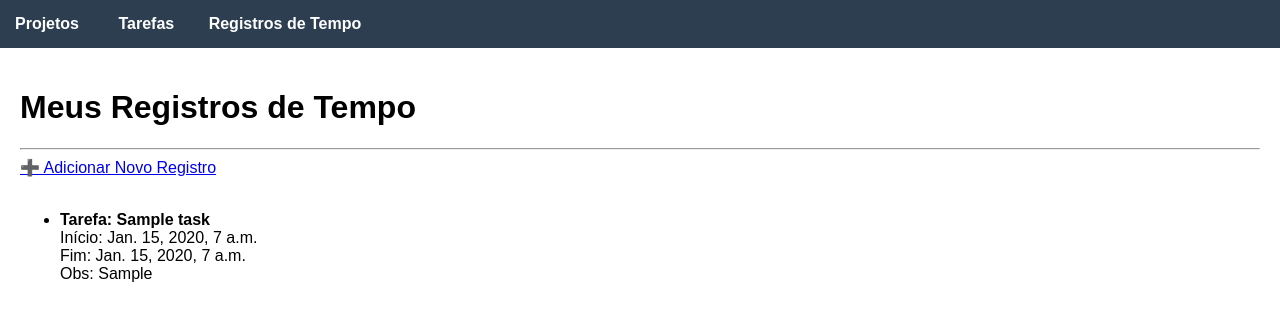
After one commit to jessicamarq/time-tracker, a Django app: page /registros/ in a window 1280 px wide. The commit adds this page. Shown: the top 321 px of the page. Run offline with Django 5.2, Linux system fonts and the light colour scheme; tables that the repository leaves empty hold one stand-in row (values such as "Sample post").

Commit message:
CRUD time register

```diff
--- a/tracker/templates/tracker/base.html
+++ b/tracker/templates/tracker/base.html
@@ -10,7 +10,8 @@
 
   <nav style="background-color: #2c3e50; padding: 15px;">
     <a href="{% url 'project_list' %}" style="color: white; margin-right: 20px; text-decoration: none; font-weight: bold;">Projetos</a>
-    <a href="{% url 'task_list' %}" style="color: white; text-decoration: none; font-weight: bold;">Tarefas</a>
+    <a href="{% url 'task_list' %}" style="color: white; text-decoration: none; font-weight: bold; padding: 15px">Tarefas</a>
+    <a href="{% url 'time_list' %}" style="color: white; text-decoration: none; font-weight: bold; padding: 15px">Registros de Tempo</a>
   </nav>
 
   <main style="padding: 20px;">
--- /dev/null
+++ b/tracker/templates/tracker/time_list.html
@@ -0,0 +1,27 @@
+{% extends 'tracker/base.html' %}
+
+{% block content %}
+<h1>Meus Registros de Tempo</h1>
+<hr>
+
+<a href="{% url 'time_create' %}">➕ Adicionar Novo Registro</a>
+
+<br><br>
+
+<ul>
+  {% for time in times %}
+  <li>
+    <strong>Tarefa: {{ time.task.name }}</strong>
+    <br>
+    Início: {{ time.start }}
+    <br>
+    Fim: {% if time.finish %} {{ time.finish }} {% else %} Em andamento... {% endif %}
+    <br>
+    Obs: {{ time.observation }}
+  </li>
+  <br>
+  {% empty %}
+  <p>Nenhum tempo registrado ainda. Comece a trabalhar!</p>
+  {% endfor %}
+</ul>
+{% endblock %}
--- a/tracker/urls.py
+++ b/tracker/urls.py
@@ -6,5 +6,8 @@ urlpatterns = [
   path('novo-projeto/', views.project_create, name='project_create'),
   #Aqui novamente estou replicando o padrão de caminhos que usei nos projetos
   path('tarefas/', views.task_list, name='task_list'),
-  path('nova-tarefa/', views.task_create, name='task_create')
+  path('nova-tarefa/', views.task_create, name='task_create'),
+
+  path('registros/', views.time_list, name='time_list'),
+  path('novo-registro/', views.time_create, name='time_create'),
 ]
--- a/tracker/views.py
+++ b/tracker/views.py
@@ -1,6 +1,6 @@
 from django.shortcuts import render, redirect
-from .models import Project, Task
-from .forms import ProjectForm, TaskForm
+from .models import Project, Task, TimeRegister
+from .forms import ProjectForm, TaskForm, TimeRegisterForm
 
 #view que lista os projetos
 def project_list(request):
@@ -32,3 +32,17 @@ def task_create(request):
   else:
     form = TaskForm()
   return render(request, 'tracker/task_form.html', {'form': form})
+
+def time_list(request):
+  times = TimeRegister.objects.all()
+  return render(request, 'tracker/time_list.html', {'times': times})
+
+def time_create(request):
+  if request.method == 'POST':
+    form = TimeRegisterForm(request.POST)
+    if form.is_valid():
+      form.save()
+      return redirect('time_list')
+  else:
+    form = TimeRegisterForm()
+  return render(request, 'tracker/time_form.html', {'form': form})
```
Also changed, not shown: tracker/forms.py (+12 -1 lines), tracker/templates/tracker/time_form.html (added, +16 -0 lines).
